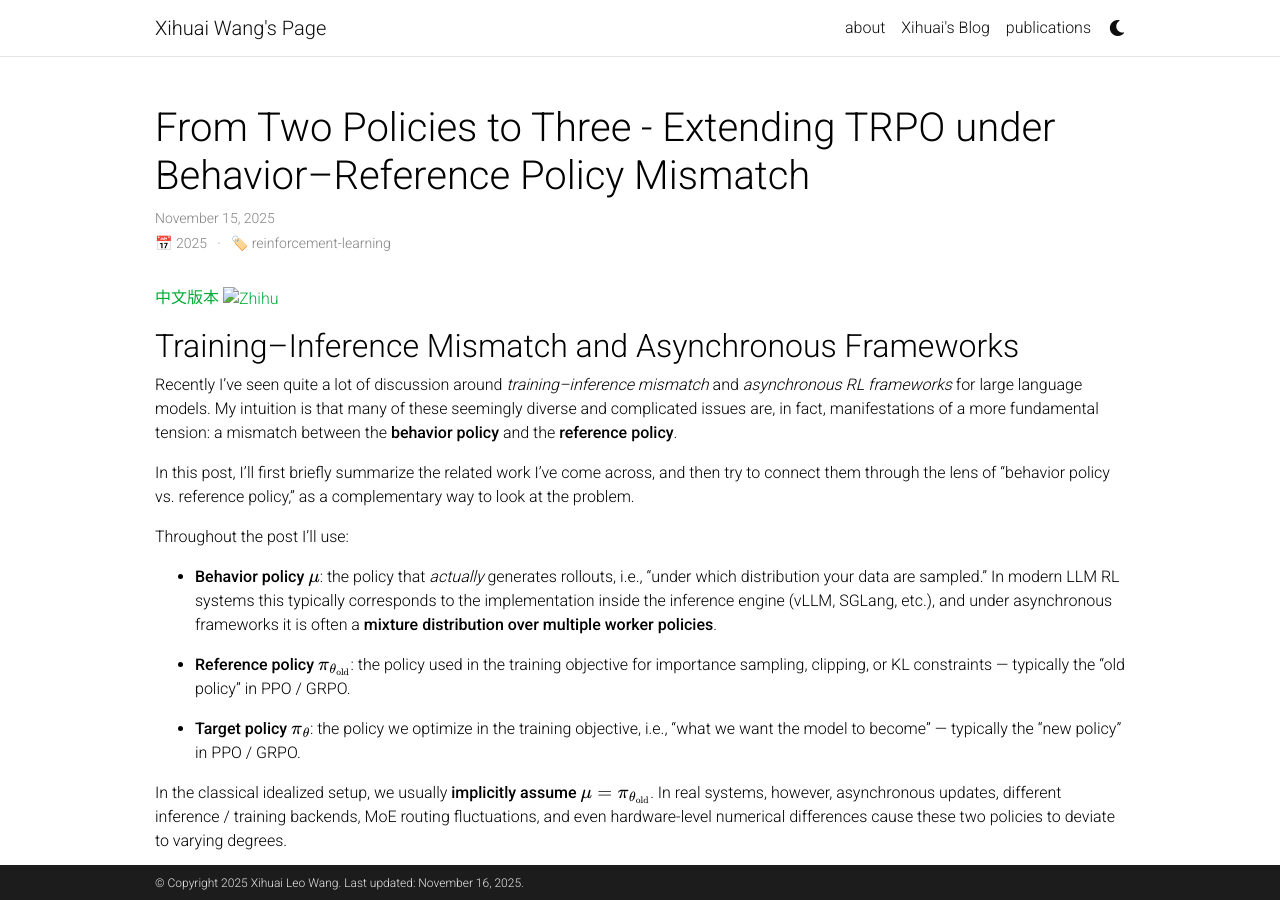
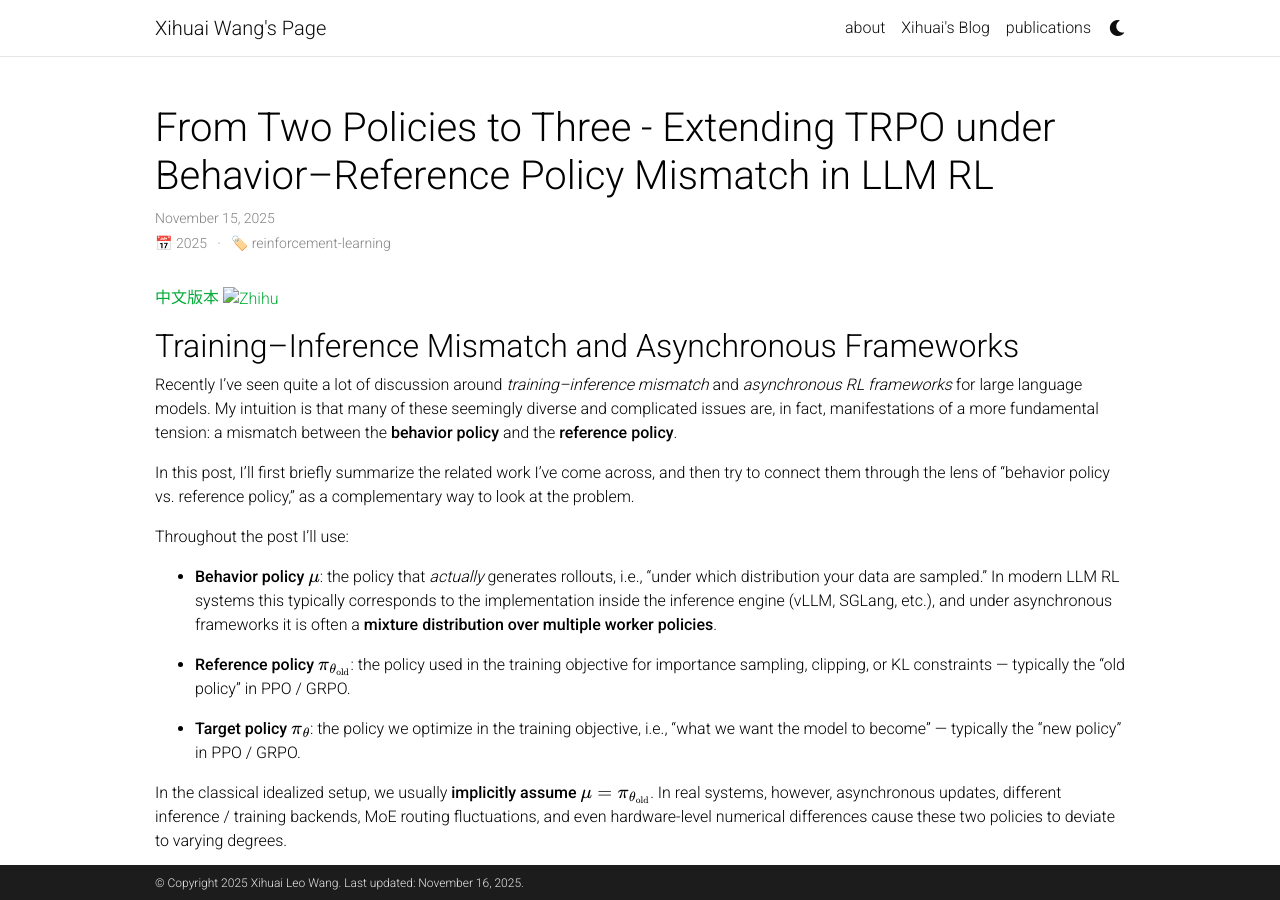
Before and after one commit to xihuai18/xihuai18.github.io, a Jekyll site: the page built from _posts/2025-11-15-three-policy-en.md, in a window 1280 px wide and 900 px high. Built offline with Jekyll 4.4.1, drawn with Linux system fonts in a browser that asks for light colours; comment, search, counter and statistics services are not loaded; a style sheet for code colours, icons or effects is not loaded; some of the changed lines change nothing that is shown.

Commit message:
Revise title and description for clarity on TRPO
Updated the title and description to reflect a more detailed analysis of TRPO in LLM RL, emphasizing the three-policy framework and its implications.

```diff
--- a/_posts/2025-11-15-three-policy-en.md
+++ b/_posts/2025-11-15-three-policy-en.md
@@ -1,8 +1,8 @@
 ---
 layout: post
-title: From Two Policies to Three - Extending TRPO under Behavior–Reference Policy Mismatch
+title: From Two Policies to Three - Extending TRPO under Behavior–Reference Policy Mismatch in LLM RL
 date: 2025-11-15
-description: In large-scale reinforcement learning for LLMs, mismatches between inference and training stacks and the diversity of behavior policies under asynchronous frameworks make behavior–reference policy mismatch particularly prominent. This post analyzes its impact on TRPO and, based on this analysis, surveys existing methods that tackle this issue.
+description: Modern LLM RL pipelines often train under an “old policy” that silently drifts away from the behavior policy that actually generates rollouts, breaking the usual on-policy assumptions. This post rewrites the classic TRPO lower bound in a three-policy form — behavior, reference, and target — so that the performance gap cleanly decomposes into two TV distances that we can reason about and control. Seen through this lens, methods like Decoupled PPO, AReaL, TIS, IcePop, sequence-level MIS, and common engineering tricks for training–inference alignment all become different ways of shrinking these two deviations.
 categories: reinforcement-learning
 ---
 
```
